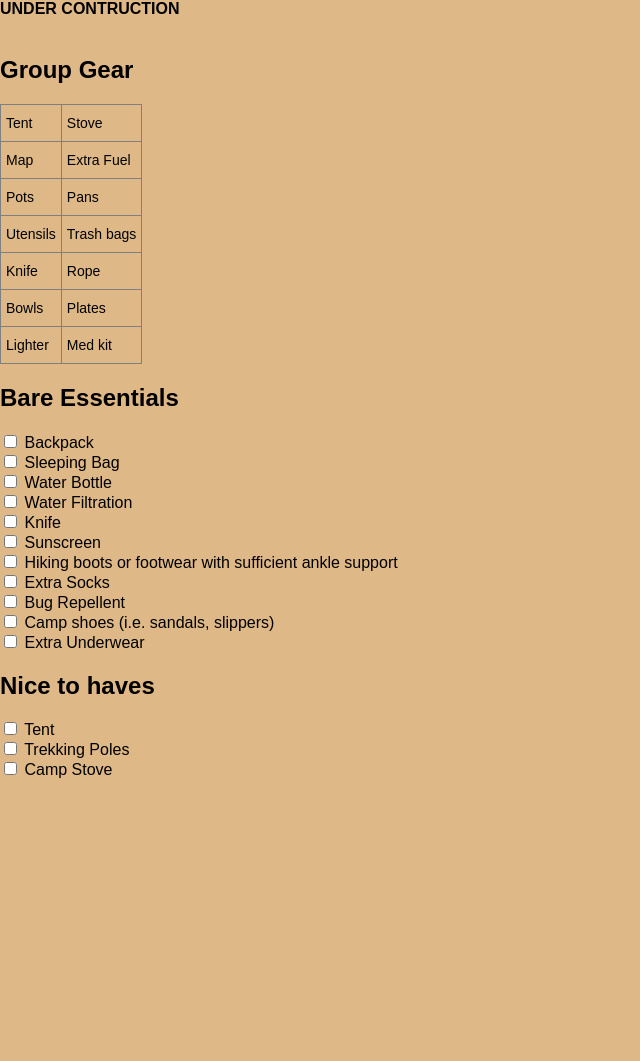
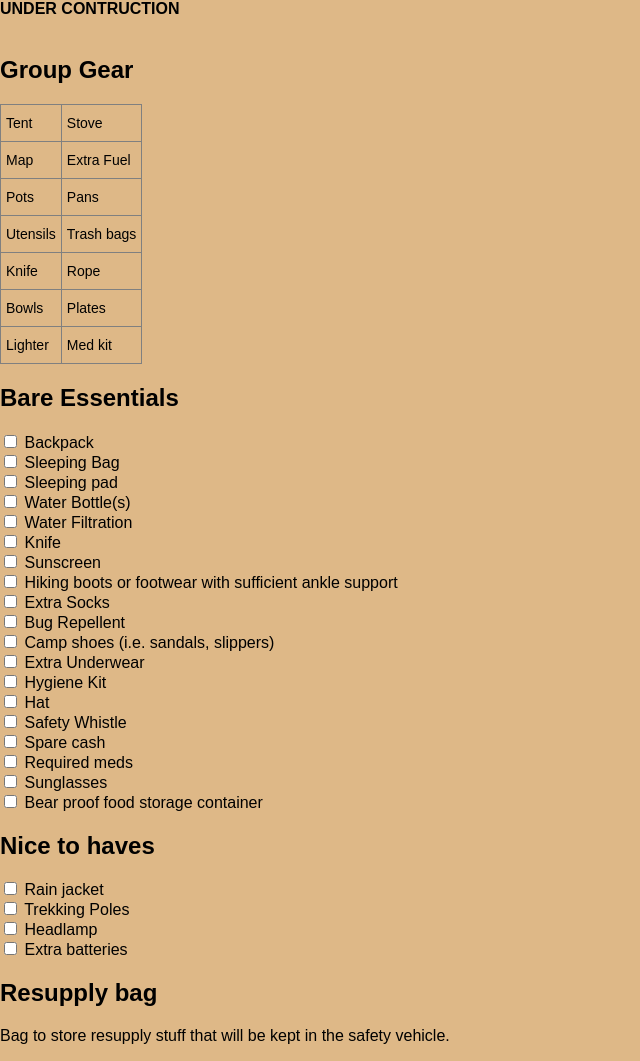
Before and after one commit to BWBoyd/AT_trip, a website: page src/packinglist.html in a window 1280 px wide. Shown: the whole page, without its empty margins (0-640 px from the left). Before the commit the page ends 800 px from the top, so only its background shows below. Drawn offline with Linux system fonts and the light colour scheme.

Commit message:
updates to packing list and links

```diff
--- a/src/packinglist.html
+++ b/src/packinglist.html
@@ -69,8 +69,12 @@
     <label for="instragram">Sleeping Bag</label>
   </div>
 <div>
-    <input type="checkbox" id="Water Bottle" name="Water Bottle" value="Water Bottle">
-    <label for="instragram">Water Bottle</label>
+    <input type="checkbox" id="Sleeping pad" name="Sleeping pad" value="Sleeping pad">
+    <label for="instragram">Sleeping pad</label>
+  </div>
+<div>
+    <input type="checkbox" id="Water Bottle" name="Water Bottle(s)" value="Water Bottle(s)">
+    <label for="instragram">Water Bottle(s)</label>
   </div>
 <div>
     <input type="checkbox" id="Water Filtration" name="Water Filtration" value="Water Filtration">
@@ -101,22 +105,58 @@
     <label for="10">Camp shoes (i.e. sandals, slippers)</label>
   </div>
 <div>
-    <input type="checkbox" id="11 name="11" value="Extra underwear">
+    <input type="checkbox" id="11" name="11" value="Extra underwear">
     <label for="11">Extra Underwear</label>
   </div>
+<div>
+    <input type="checkbox" id="16" name="16" value="Hygiene kit">
+    <label for="16">Hygiene Kit</label>
+    </div>
+<div>
+    <input type="checkbox" id="17" name="17" value="Hat">
+    <label for="17">Hat</label>
+  </div>
+<div>
+    <input type="checkbox" id="18" name="18" value="Safety whistle">
+    <label for="18">Safety Whistle</label>
+  </div>
+<div>
+    <input type="checkbox" id="19" name="19" value="Space cash">
+    <label for="19">Spare cash</label>
+  </div>
+<div>
+    <input type="checkbox" id="20" name="20" value="Required meds">
+    <label for="20">Required meds</label>
+  </div>
+<div>
+    <input type="checkbox" id="21" name="21" value="Sunglasses">
+    <label for="21">Sunglasses</label>
+  </div>
+<div>
+    <input type="checkbox" id="22" name="22" value="Bear proof food storage container">
+    <label for="22">Bear proof food storage container</label>
+  </div>
+
 
 <h2>Nice to haves</h2>
   <div>
-    <input type="checkbox" id="12" name="12" value="Tent">
-    <label for="12">Tent</label>
+    <input type="checkbox" id="12" name="12" value="Rain jacket">
+    <label for="12">Rain jacket</label>
   </div>
 <div>
     <input type="checkbox" id="13" name="13" value="Trekking Poles">
     <label for="13">Trekking Poles</label>
   </div>
 <div>
-    <input type="checkbox" id="14" name="14" value="Camp Stove">
-    <label for="14">Camp Stove</label>
+    <input type="checkbox" id="14" name="14" value="Headlamp">
+    <label for="14">Headlamp</label>
+  </div>
+  <div>
+    <input type="checkbox" id="15" name="15" value="Extra batteries">
+    <label for="14">Extra batteries</label>
   </div>
 <div>
+
+<h2>Resupply bag</h2>
+<p>Bag to store resupply stuff that will be kept in the safety vehicle.</p>
 </body>
```
Also changed, not shown: src/Links.html (+13 -0 lines).
